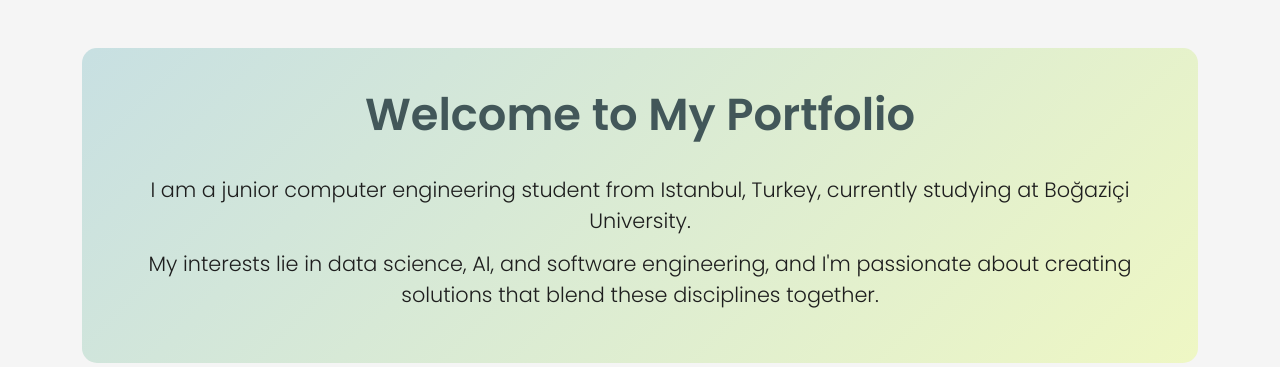
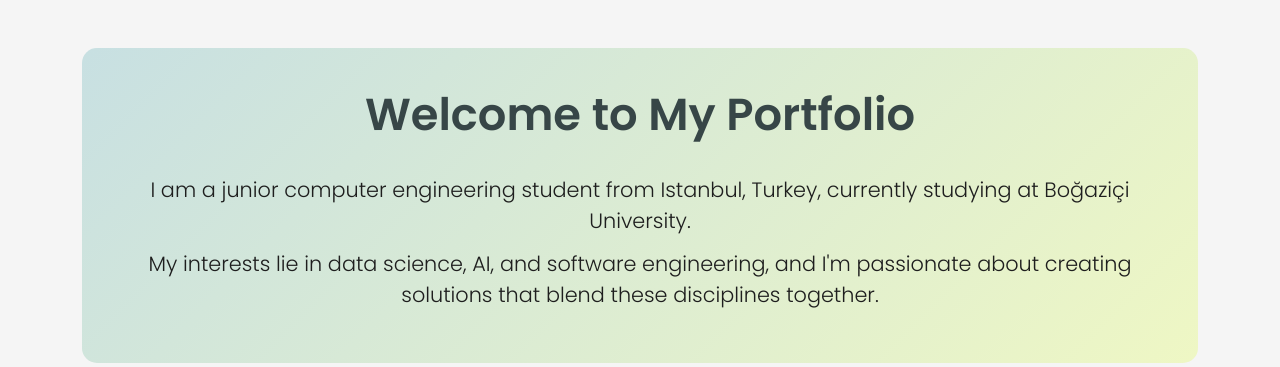
Before and after one commit to berkaybgk/portfolio, a Django app: page /home/ in a window 1280 px wide. Shown: the part 62-429 px from the top of the page. Run offline with Django 5.2, Linux system fonts and the light colour scheme.

Commit message:
home page modified slightly

```diff
--- a/portfolio/website/templates/website/contact.html
+++ b/portfolio/website/templates/website/contact.html
@@ -22,7 +22,7 @@
         font-size: 2.8rem;
         font-weight: 600;
         margin-bottom: 2rem;
-        color: #425759;
+        color: #374647;
     }
 
     .lead {
--- a/portfolio/website/templates/website/index.html
+++ b/portfolio/website/templates/website/index.html
@@ -22,7 +22,7 @@
         font-size: 2.8rem;
         font-weight: 600;
         margin-bottom: 2rem;
-        color: #425759;
+        color: #374647;
     }
 
     .lead {
```
